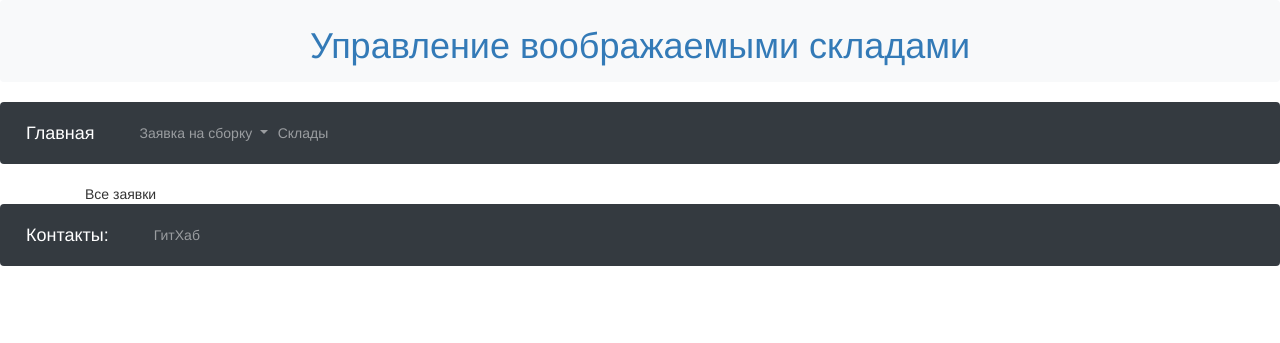
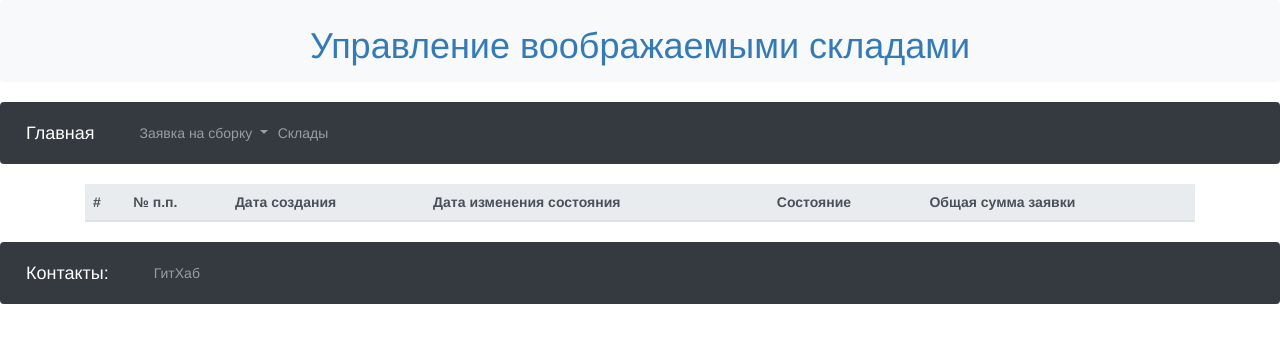
Before and after one commit to MinusOne-1/WEB-Manager, a Flask app: template templates/all_order.html in a window 1280 px wide. Shown: the top 343 px of the page. Run offline with Flask 2, Linux system fonts and the light colour scheme; the template is opened without the code that fills it, so the values that code supplies are empty; some libraries are stand-ins or nearby versions.

Commit message:
Update all_order.html

```diff
--- a/templates/all_order.html
+++ b/templates/all_order.html
@@ -1,8 +1,28 @@
-
 {% extends "base.html" %}
 
 {% block content %}
 
-Все заявки
+<table class="table">
+    <thead class="thead-light bg-light">
+    <tr>
+        <th>#</th>
+        <th>№ п.п.</th>
+        <th>Дата создания</th>
+        <th>Дата изменения состояния</th>
+        <th>Состояние</th>
+        <th>Общая сумма заявки</th>
+    </tr>
+    </thead>
+    <tbody>
+    {% for i in range(len_orders) %}
+        <tr>
+            <th scope="row">{{i}}</th>
+            {% for j in orders[i] %}
+                <td>{{j}}</td>
+            {% endfor %}
+        </tr>
+    {% endfor %}
+    </tbody>
+</table>
 
 {% endblock %}
```
